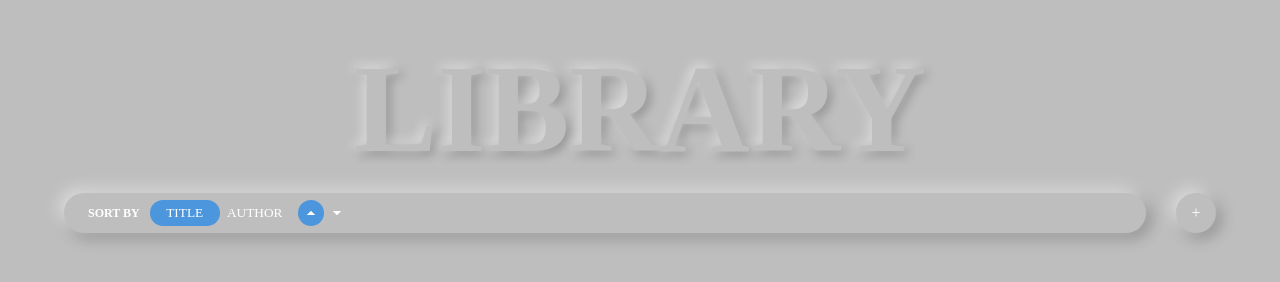
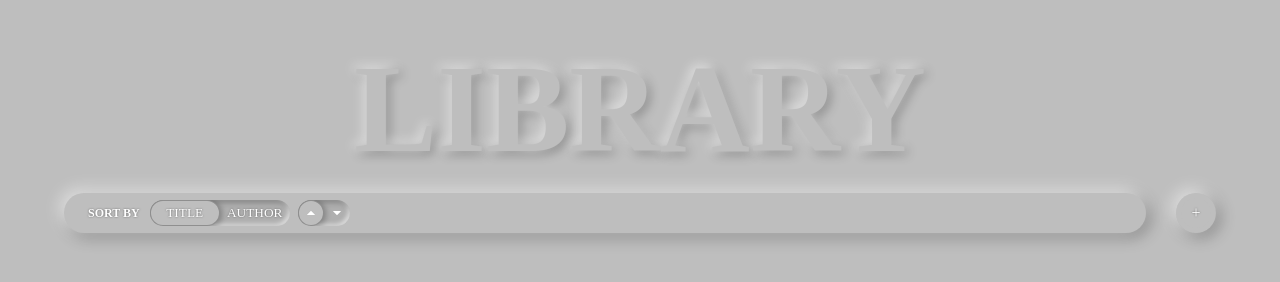
Before and after one commit to asbelljc/library, a plain HTML site: page index.html in a window 1280 px wide. Drawn offline with Linux system fonts and the light colour scheme; a web font is replaced by a local one.

Commit message:
Refined UI to complete or nearly-complete state; focused on clean toggle and push-button designs.

```diff
--- a/index.html
+++ b/index.html
@@ -28,7 +28,7 @@
           </span>
         </button>
       </div>
-      <div id="add"><button>+</button></div>
+      <div id="add"><button id="add-btn">+</button></div>
     </div>
     <div id="grid"></div>
   </body>
--- a/script.js
+++ b/script.js
@@ -32,3 +32,9 @@ toggleSwitches.forEach(item => {
     item.firstElementChild.classList.toggle("toggled");
   });
 });
+
+const addButton = document.getElementById("add-btn");
+
+addButton.addEventListener("click", () => {
+  addButton.classList.toggle("toggled");
+});
--- a/style.css
+++ b/style.css
@@ -82,13 +82,14 @@ h3 {
   display: inline;
   font-size: 0.75em;
   color: white;
+  text-shadow: 0 0 2px rgba(0, 0, 0, 0.5);
   margin-left: 2em;
   margin-right: 0.5em;
 }
 
 button {
   position: relative;
-  background-color: rgb(190, 190, 190);
+  background-color: rgb(175, 175, 175);
   color: white;
   font-family: Regular;
   border: none;
@@ -100,7 +101,7 @@ button {
 
 button:hover {
   cursor: pointer;
-  background-color: rgb(165, 165, 165);
+  background-color: rgb(155, 155, 155);
 }
 
 button:active {
@@ -109,18 +110,30 @@ button:active {
 
 #title-author, #asc-desc {
   margin: 0 4px;
+  box-shadow:
+    inset 2px 2px 6px rgba(0, 0, 0, 0.3),
+    inset -2px -2px 4px rgba(255, 255, 255, 0.7);
+  overflow: hidden;
+}
+
+.slider {
+  position: absolute;
+  box-sizing: border-box;
+  top: 0;
+  left: 0;
+  background-color: rgb(190, 190, 190);
+  box-shadow:
+    2px 0px 6px rgba(0, 0, 0, 0.15),
+    2px 2px 6px rgba(0, 0, 0, 0.15);
+  border: 1px solid rgba(0, 0, 0, 0.25);
+  border-radius: 13px;
+  will-change: transform;
+  transition: transform 0.3s;
 }
 
 #title-author .slider {
-  position: absolute;
-  top: 0;
-  left: 0;
   width: 70px;
   height: 26px;
-  background-color: rgb(75, 150, 220);
-  border-radius: 13px;
-  will-change: transform;
-  transition: transform 0.3s;
 }
 
 #title-author .slider.toggled {
@@ -132,6 +145,7 @@ button:active {
   height: 26px;
   padding: 0;
   z-index: 1;
+  text-shadow: 0 0 2px rgba(0, 0, 0, 0.5);
 }
 
 #author {
@@ -139,18 +153,12 @@ button:active {
   height: 26px;
   padding: 0;
   z-index: 1;
+  text-shadow: 0 0 2px rgba(0, 0, 0, 0.5);
 }
 
 #asc-desc .slider {
-  position: absolute;
-  top: 0;
-  left: 0;
   width: 26px;
   height: 26px;
-  background-color: rgb(75, 150, 220);
-  border-radius: 13px;
-  will-change: transform;
-  transition: transform 0.3s;
 }
 
 #asc-desc .slider.toggled {
@@ -194,12 +202,26 @@ button:active {
      0.25em  0.25em 1em rgba(0, 0, 0, 0.3);
 }
 
-#add > * {
+#add-btn {
   width: 30px;
   height: 30px;
   border-radius: 50%;
   font-size: 1em;
   font-family: Black;
+  background-color: rgb(190, 190, 190);
+  text-shadow: 0 0 2px rgba(0, 0, 0, 0.5);
+  transition: box-shadow 0.3s, background-color 0.3s;
+}
+
+#add-btn:hover {
+  background-color: rgb(165, 165, 165);
+}
+
+#add-btn.toggled {
+  background-color: rgb(175, 175, 175);
+  box-shadow:
+    inset 2px 2px 6px rgba(0, 0, 0, 0.3),
+    inset -2px -2px 4px rgba(255, 255, 255, 0.7);
 }
 
 @media (max-width: 399px) {
```
